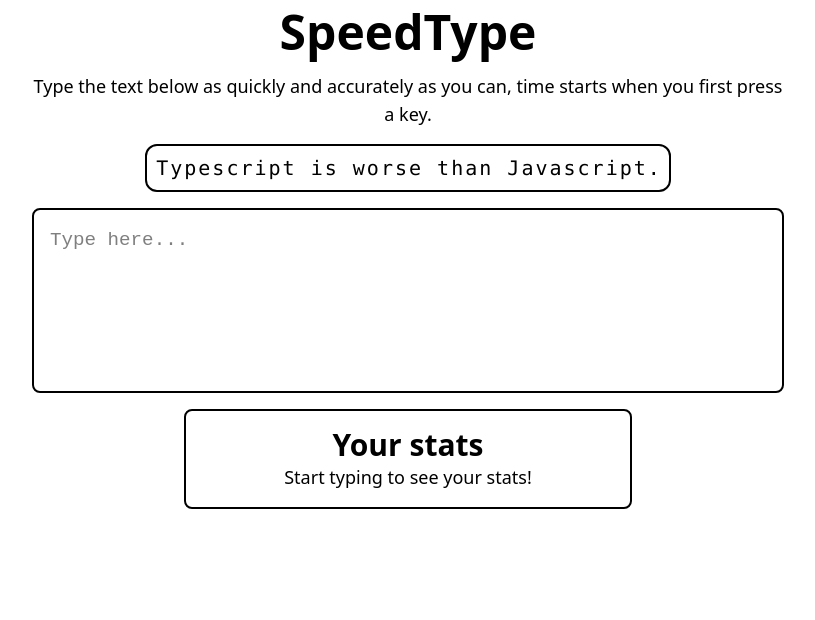
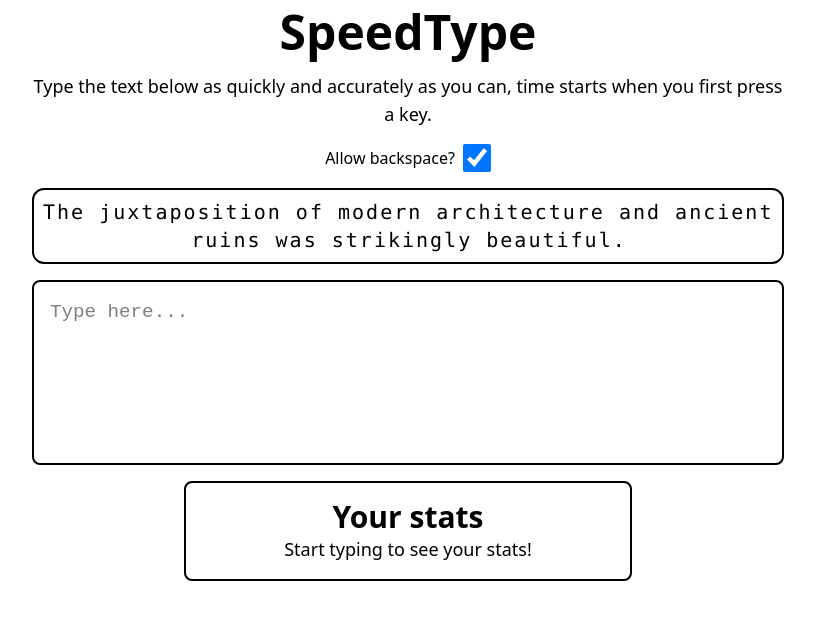
Before and after one commit to editid0/hackclub-smelt, a SvelteKit app in the folder speedtype/: page / in a window 1280 px wide. Shown: the top 620 px of the page, without its empty margins (232-1047 px from the left). Built offline with nearby package versions, Linux system fonts and the light colour scheme.

Commit message:
Allow disabling backspace to make it harder

```diff
--- a/speedtype/src/routes/+page.svelte
+++ b/speedtype/src/routes/+page.svelte
@@ -5,7 +5,10 @@
 		'The quick brown fox jumps over the lazy dog.',
 		'Smelt is a YSWS.',
 		'Typescript is worse than Javascript.',
-		'Python is the best programming language.'
+		'Python is the best programming language.',
+		'She sells seashells by the seashore.',
+		'The juxtaposition of modern architecture and ancient ruins was strikingly beautiful.',
+		'"Don\'t", Dan dared, "dash down dusty, dimly-lit docks during December\'s dismal drizzle - disaster\'s definitely due."'
 	];
 
 	let sampleText = $state('Loading...');
@@ -15,6 +18,8 @@
 	let accuracy = $state(100);
 	let inputEnabled = $state(false);
 	let shiftPressed = $state(false);
+	let allowBackspace = $state(true);
+	let allowBackspaceChange = $state(true);
 
 	const calculateWPM = () => {
 		const words = userInput.trim().split(/\s+/).length;
@@ -29,6 +34,10 @@
 
 	function handleInput(e: Event) {
 		if (!startTime) startTime = Date.now();
+		if (!inputEnabled) return;
+
+		allowBackspaceChange = false;
+
 		userInput = (e.target as HTMLTextAreaElement).value;
 
 		wpm = calculateWPM();
@@ -42,12 +51,22 @@
 		}
 	}
 
+	function preventBackspace(event) {
+		if (event.keyCode === 8) {
+			if (!allowBackspace) {
+				event.preventDefault();
+				return;
+			}
+		}
+	}
+
 	function resetGame() {
 		userInput = '';
 		startTime = null;
 		wpm = 0;
 		accuracy = 100;
 		inputEnabled = true;
+		allowBackspaceChange = true;
 	}
 
 	onMount(() => {
@@ -73,6 +92,14 @@
 		Type the text below as quickly and accurately as you can, time starts when you first press a
 		key.
 	</p>
+	<p class="flex flex-row items-center gap-2">
+		Allow backspace? <input
+			type="checkbox"
+			bind:checked={allowBackspace}
+			disabled={!allowBackspaceChange}
+			class="size-7"
+		/>
+	</p>
 	<p
 		class="mx-auto w-fit rounded-xl border-2 p-2 text-center font-mono text-xl"
 		style="white-space: pre-wrap; user-select: none;"
@@ -87,6 +114,7 @@
 		rows="5"
 		bind:value={userInput}
 		oninput={handleInput}
+		onkeydown={preventBackspace}
 		placeholder="Type here..."
 		class="max-w-full rounded-lg border-2 p-2 font-mono text-lg outline-0"
 		style="resize: none;"
@@ -98,7 +126,7 @@
 		{#if wpm === 0}
 			<p class="text-lg">Start typing to see your stats!</p>
 		{:else}
-			<p class="text-lg">Here are your stats:</p>
+			<p class="text-lg">Your stats stats:</p>
 			<p>WPM: <span class="font-mono">{wpm}</span></p>
 			<p>Accuracy: <span class="font-mono">{accuracy}%</span></p>
 		{/if}
```
